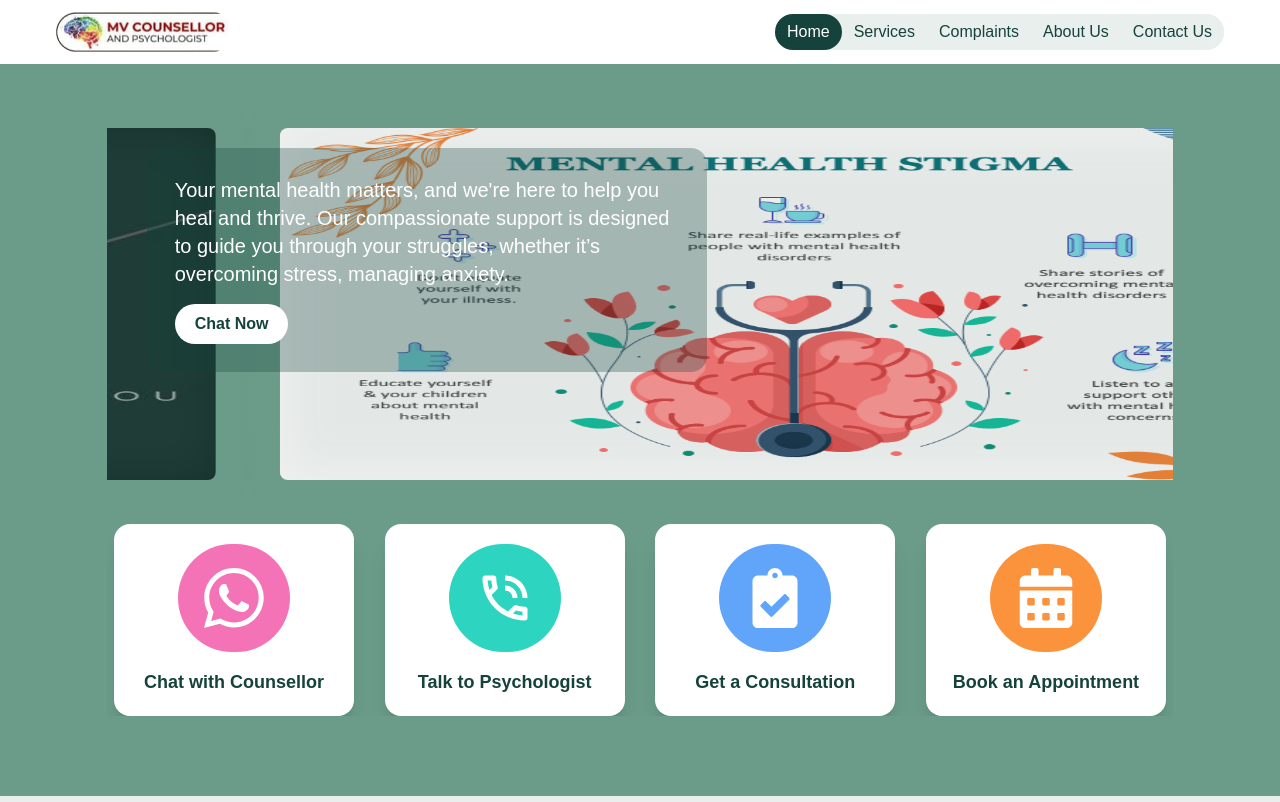
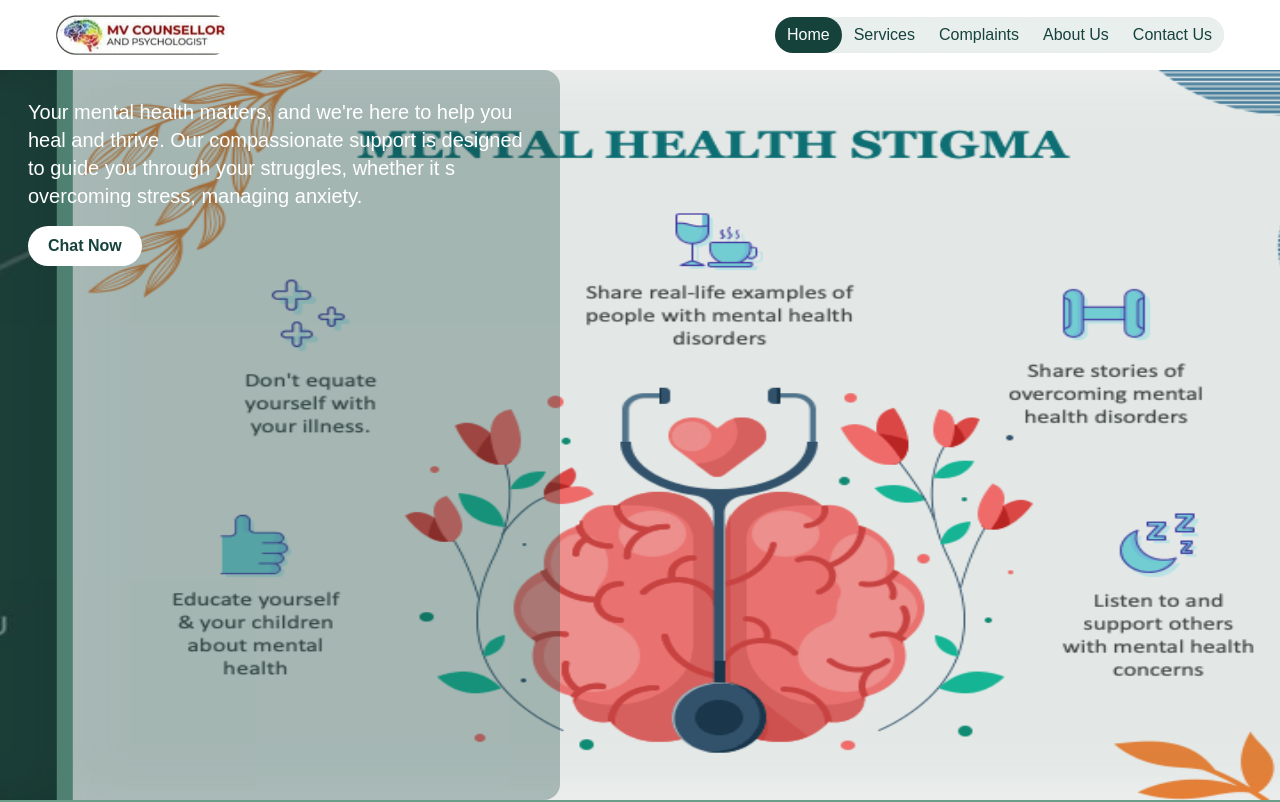
Before and after one commit to Rishikeshari7/MvCouncellor, a Next.js app: page / in a window 1280 px wide. Shown: the top 802 px of the page. Built offline with nearby package versions, Linux system fonts and the light colour scheme.

Commit message:
crousel added

```diff
--- a/src/components/Navbar.js
+++ b/src/components/Navbar.js
@@ -16,7 +16,7 @@ const Navbar = () => {
     }, [pathName]);
 
     return (
-        <div className='flex justify-between items-center py-3 px-4 md:px-14 shadow-xl'>
+        <div className='flex justify-between items-center py-3 px-4 md:px-14 h-[70px] shadow-xl'>
             <div>
                 <Image src={MvcouncellorLogo} className='h-10' alt="Logo" />
             </div>
--- a/src/components/carousel/Carouseldata.js
+++ b/src/components/carousel/Carouseldata.js
@@ -23,27 +23,25 @@ import img4 from "../../../public/Cimg4.png"
   return (
     <Carousel
       plugins={[plugin.current]}
-      className="w-full h-[400px] bg-customLightgreen"
-      onMouseEnter={plugin.current.stop}
-      onMouseLeave={plugin.current.reset}
+      className="w-full  bg-customLightgreen p-0 m-0"
     >
-      <CarouselContent >
+      <CarouselContent  >
         {images.map((e, index) => (
           <CarouselItem key={index} >
             <div className="bg-customLightgreen">
               <Card>
-                <CardContent className="flex aspect-square items-center bg-customLightgreen
-                 justify-center p-6 w-full h-[400px] border-0">
-             <div className="relative w-full h-full rounded-lg">
-      <div className="absolute inset-0 bg-customLightgreen blur-xl opacity-10 rounded-lg z-10"></div>
+                <CardContent className="flex m-0 p-0 items-center bg-customLightgreen
+                 justify-center   w-full h-[calc(100vh-70px)] border-0">
+             <div className="relative w-full h-full">
+      <div className="absolute inset-0 bg-customLightgreen blur-xl opacity-10  z-10"></div>
       <Image
         src={e}
         alt="Something went wrong"
-        className="w-full h-full  rounded-lg"
+        className="w-full h-full"
       />
     </div>
 
-                </CardContent>
+          </CardContent>
               </Card>
             </div>
           </CarouselItem>
--- a/src/components/homepage/ImageBgSection.js
+++ b/src/components/homepage/ImageBgSection.js
@@ -39,10 +39,10 @@ const ImageBgSection = () => {
   const whatsappNumber = "9260960495";
   const message = "Hello! I'd like to know more about your services.";
   return (
-    <div className=" bg-customLightgreen pt-10 flex flex-col justify-center items-center flex-1 overflow-clip ">
-      <div className="flex flex-col justify-center items-center w-full sm:w-10/12 mx-auto gap-5 overflow-hidden ">
+    <div className=" bg-customLightgreen w-full flex flex-col justify-center items-center flex-1 overflow-clip ">
+      <div className="flex flex-col justify-center items-center w-full gap-7   overflow-hidden ">
         <div className="relative w-full">
-          <div className="overflow-clip rounded-md sm:rounded-2xl w-full ">
+          <div className="overflow-clip  w-full ">
             {/* <Image
               className="aspect-video rounded-md sm:rounded-2xl blur-sm h-[22rem] sm:h-96 object-cover "
               src={Heroimage}
@@ -51,11 +51,11 @@ const ImageBgSection = () => {
             <Carouseldata/>
           </div>
           <div></div>
-          <div className="absolute  text-white bg-customGreen/30  p-7 rounded-2xl top-11 left-10 max-w-[35rem] flex flex-col gap-4 ">
+          <div className="absolute  text-white bg-customGreen/30  p-7 rounded-2xl top-0 max-w-[35rem] h-[calc(100vh-70px)] flex flex-col gap-4 ">
             <p className="text-xl">
               Your mental health matters, and we're here to help you heal and
               thrive. Our compassionate support is designed to guide you through
-              your struggles, whether it’s overcoming stress, managing anxiety.
+              your struggles, whether it s overcoming stress, managing anxiety.
             </p>
             <Link
               href={`https://wa.me/${whatsappNumber}?text=${encodeURIComponent(
```
